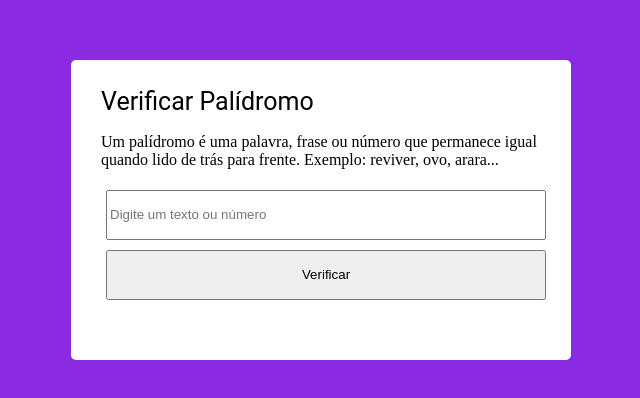
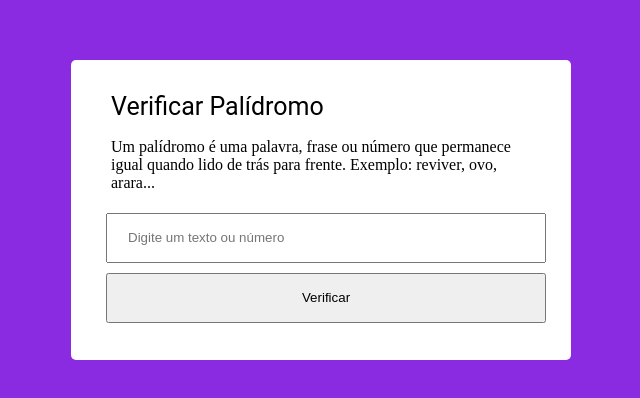
Before and after one commit to oliveirabrunati/verificar-palindromo, a plain HTML site: page index.html in a window 1280 px wide. Shown: the part 190-588 px from the top of the page, without its empty margins (319-959 px from the left). Drawn offline with Linux system fonts and the light colour scheme.

Commit message:
estilizando verificador palindromo

```diff
--- a/assets/css/style.css
+++ b/assets/css/style.css
@@ -23,6 +23,12 @@ h1{
     font-size: 25px;
     font-family: 'Roboto', sans-serif;
     font-weight: normal;
+    padding-top: 5px;
+}
+
+h1, p{
+    padding-left: 10px;
+    padding-right: 10px;
 }
 
 .campoTexto, button{
@@ -30,3 +36,7 @@ h1{
     height: 50px;
     margin: 5px;
 }
+
+input{
+    padding: 20px;
+}
--- a/assets/js/palindromo.js
+++ b/assets/js/palindromo.js
@@ -1,3 +1,6 @@
+const texto = document.querySelector("campoTexto");
+
+
 // solução 1
 function verificaPalindromo(string){
     if (!string) return "string inexistente";
```
